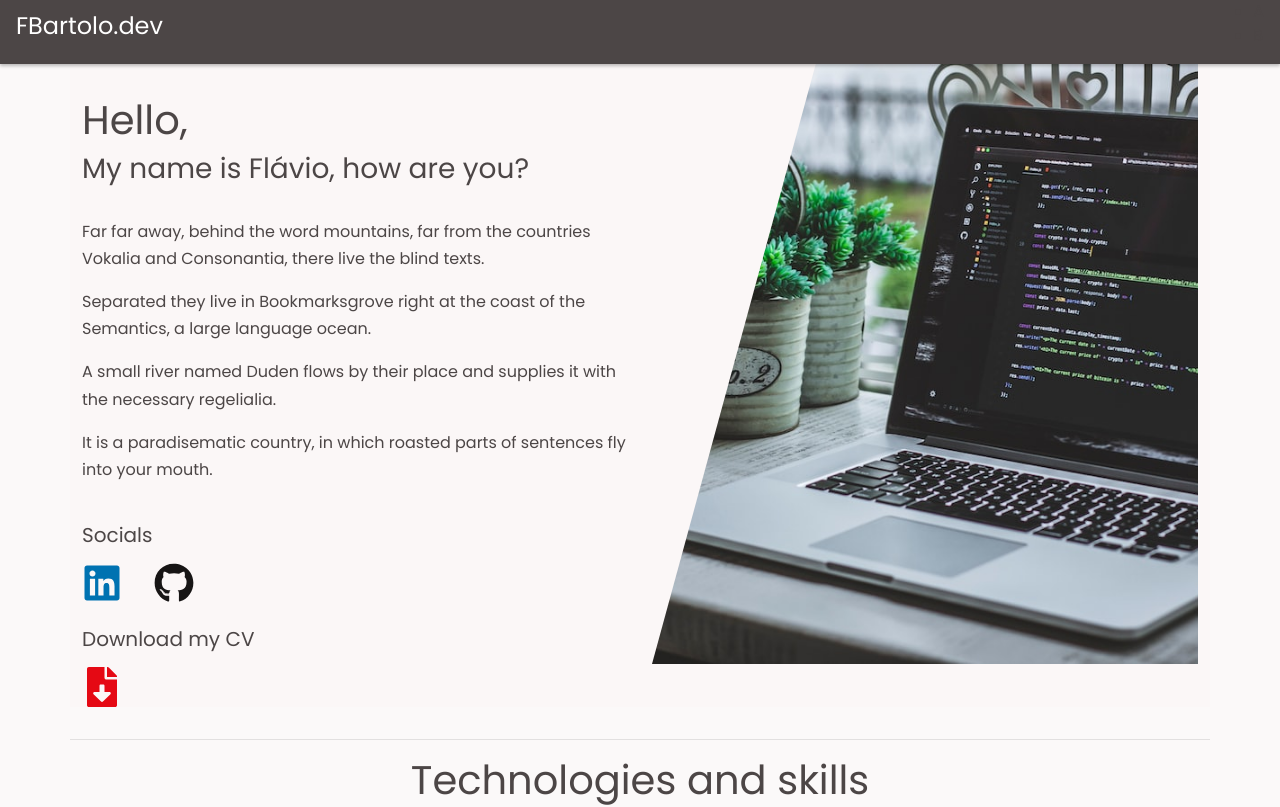
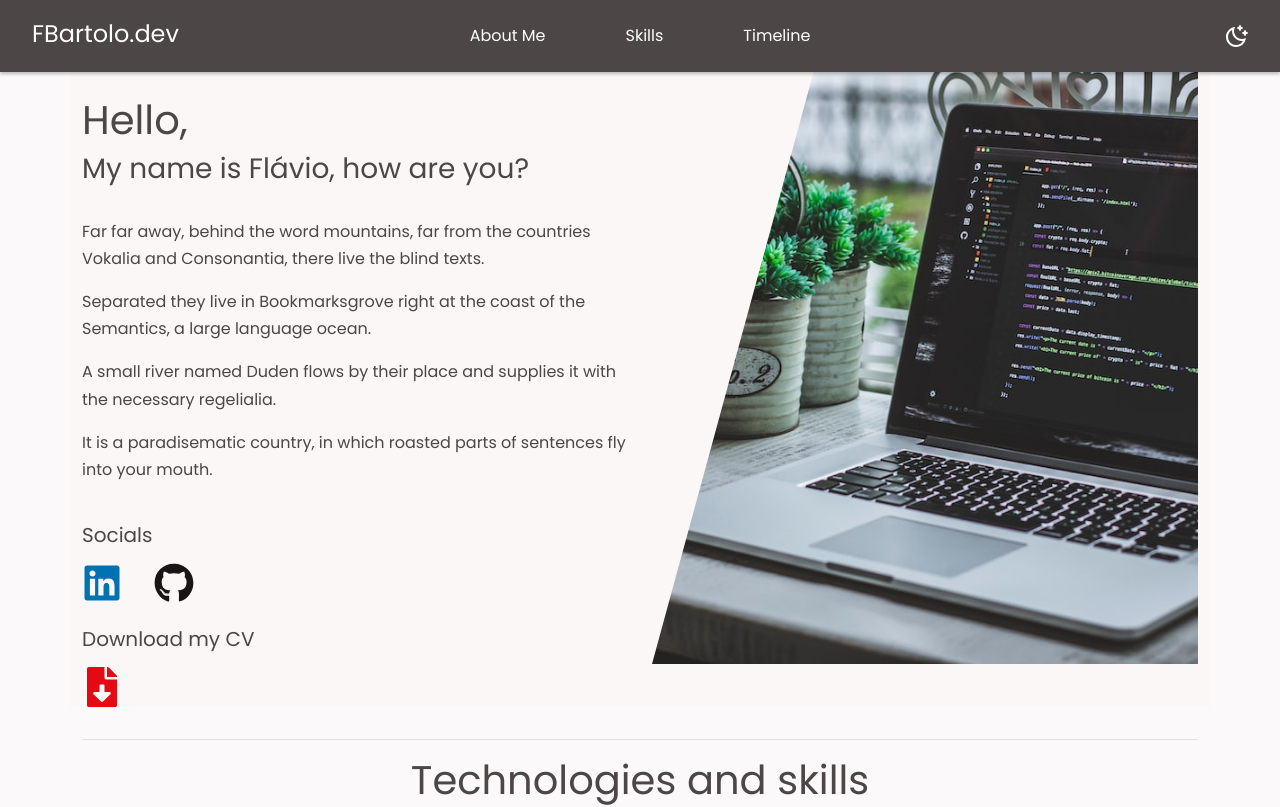
Before and after one commit to flaviobartolo/portfolio-spa, a React (Create React App) app: page / in a window 1280 px wide. Shown: the top 807 px of the page. Built offline with nearby package versions, Linux system fonts and the light colour scheme.

Commit message:
testing new navbar with flex-box and fixing row issue on technologies

```diff
--- a/src/App.js
+++ b/src/App.js
@@ -1,15 +1,18 @@
 import { BrowserRouter as Router, Routes, Route, Navigate } from 'react-router-dom'
 
-import logo from './logo.svg';
-import './App.css';
+import logo from './logo.svg'
+import './index.css'
+import './App.css'
 
 import MainNavigation from './pages/components/Navigation/MainNavigation'
+import NavTest from './pages/components/Navigation/NavTest'
 import LandingPage from './pages/LandingPage'
-import Footer from './pages/components/Footer/Footer';
+import Footer from './pages/components/Footer/Footer'
 
 const App = () => {
   return <Router>
-    <MainNavigation />
+    <NavTest />
+    {/*<MainNavigation />*/}
     <div className='container'>
     <Routes>
       <Route path='/' element={<LandingPage />} />
--- a/src/index.css
+++ b/src/index.css
@@ -15,7 +15,6 @@ body {
 
 a {
   text-decoration: none;
-  color: #000;
 }
 
 p {
@@ -25,7 +24,7 @@ p {
 .container {
   width: 100%;
   margin: 0 auto;
-  margin-top: 4rem;
+  padding-top: 4rem;
 }
 
 .section-line {
--- a/src/pages/components/Navigation/MainNavigation.css
+++ b/src/pages/components/Navigation/MainNavigation.css
@@ -24,7 +24,6 @@
 .main-navigation__title a {
   text-decoration: none;
   color: white;
-
 }
 
 .main-navigation__title a::after {
@@ -49,6 +48,41 @@
   height: 100%;
 }
 
+.main-navigation__header-nav {
+  text-align: center;
+  width: 100%;
+}
+
+.main-navigation__header-nav--links {
+ color: white;
+ text-decoration: none;
+ display: inline-block;
+ width: 100%;
+}
+
+.main-navigation__header-nav--links-link {
+  padding: 0.1rem 2rem;
+  display: inline;
+}
+
+
+.main-navigation__header-nav--links-link {
+  padding: 0 1rem;
+  display: inline;
+}
+
+.main-navigation__header-nav--links-link::after {
+  display: block;
+  content: '';
+  width: 0;
+  height: 1px;
+  border-bottom: 1px solid white;
+  transition: width 0.3s;
+}
+
+.main-navigation__header-nav--links-link:hover::after {
+  width: 100%;
+}
 @media (min-width: 768px) {
   .main-navigation__menu-btn {
     display: none;
--- a/src/pages/components/Navigation/MainNavigation.js
+++ b/src/pages/components/Navigation/MainNavigation.js
@@ -16,20 +16,15 @@ const MainNavigation = () => {
 
   return <>
     <MainHeader>
-      <button className='main-navigation__menu-btn'>
-        <span />
-        <span />
-        <span />
-      </button>
       <h4 className='main-navigation__title'>
         <Link to='/' onClick={goTop}>FBartolo.dev</Link>
       </h4>
       <nav className='main-navigation__header-nav'>
-        <ul className='nav-links'>
-          <li>
+        <ul className='main-navigation__header-nav--links'>
+          <li className='main-navigation__header-nav--links-link'>
             A
           </li>
-          <li>
+          <li className='main-navigation__header-nav--links-link'>
             B
           </li>
         </ul>
--- /dev/null
+++ b/src/pages/components/Navigation/NavTest.css
@@ -0,0 +1,70 @@
+.main-navigation-desktop {
+  margin: 0;
+  z-index: 1;
+  position: fixed;
+  width: 100%;
+  background: #4C4646;
+  color: white;
+  box-shadow: 0 0.1rem 0.2rem rgba(0, 0, 0, 0.26);
+  padding: 0 2rem;
+  display: flex;
+  align-items: center;
+  justify-content: space-between;
+}
+
+.main-navigation-desktop a {
+  color: white;
+}
+
+.main-navigation-desktop h4 {
+  margin: 0;
+}
+
+.main-navigation-desktop ul {
+  padding: 0;
+  margin: 0;
+  list-style: none;
+  display: flex;
+  justify-content: center;
+}
+
+.main-navigation-desktop ul li {
+  padding: 1.5rem 1.5rem;
+  margin: 0;
+}
+
+.main-navigation-desktop ul li:hover {
+  background-color: #5a5454;
+  transition: background-color 0.2s ease-in;
+}
+
+.main-navigation-desktop ul li a {
+  display: inline-block;
+  padding: 0 1rem;
+}
+
+.main-navigation-desktop__left-container, .main-navigation-desktop__right-container {
+  width: 10rem;
+}
+
+.main-navigation-desktop__left-container a{
+  display: inline-block;
+}
+
+.main-navigation-desktop__right-container {
+  text-align: right;
+}
+
+.underline-effect::after {
+  padding-top: 0.15rem;
+  content: '';
+  display: block;
+  width: 0;
+  height: 1px;
+  border-bottom: 1px solid white;
+  transition: width 0.3s ease-in;
+}
+
+.underline-effect:hover::after {
+  width: 100%;
+}
--- /dev/null
+++ b/src/pages/components/Navigation/NavTest.js
@@ -0,0 +1,36 @@
+import React from 'react'
+import { Link } from 'react-router-dom'
+import { RiMoonClearLine } from 'react-icons/ri'
+
+import './NavTest.css'
+
+const NavTest = () => {
+  return <>
+  <nav className='main-navigation-desktop'>
+    <div className='main-navigation-desktop__left-container'>
+      <h4 className='main-navigation-desktop__title'>
+        <Link className='underline-effect' to='/'>FBartolo.dev</Link>
+      </h4>
+    </div>
+    <ul>
+      <li>
+        <Link>About Me</Link>
+      </li>
+      <li>
+        <Link>Skills</Link>
+      </li>
+      <li>
+        <Link>Timeline</Link>
+      </li>
+    </ul>
+    <div className='main-navigation-desktop__right-container'>
+      <h4 className='main-navigation-desktop__theme'>
+        <Link to='/'><RiMoonClearLine /></Link>
+      </h4>
+    </div>
+  </nav>
+  </>
+
+}
+
+export default NavTest
--- a/src/pages/components/Sections/Technologies/Technologies.js
+++ b/src/pages/components/Sections/Technologies/Technologies.js
@@ -10,7 +10,7 @@ import {BsHexagonFill} from 'react-icons/bs'
 import './Technologies.css'
 
 const Technologies = () => {
-  return <div className='technologies-wrapper row'>
+  return <div className='technologies-wrapper'>
     <h1 className='technologies-wrapper__title section-line col-md-12'>Technologies and skills</h1>
 
     <h5 className='technologies-wrapper__subtitle col-md-12'>Javascript</h5>
```
Also changed, not shown: firebase.json (added), 1 other file (tests, documents, lock files or other folders).
